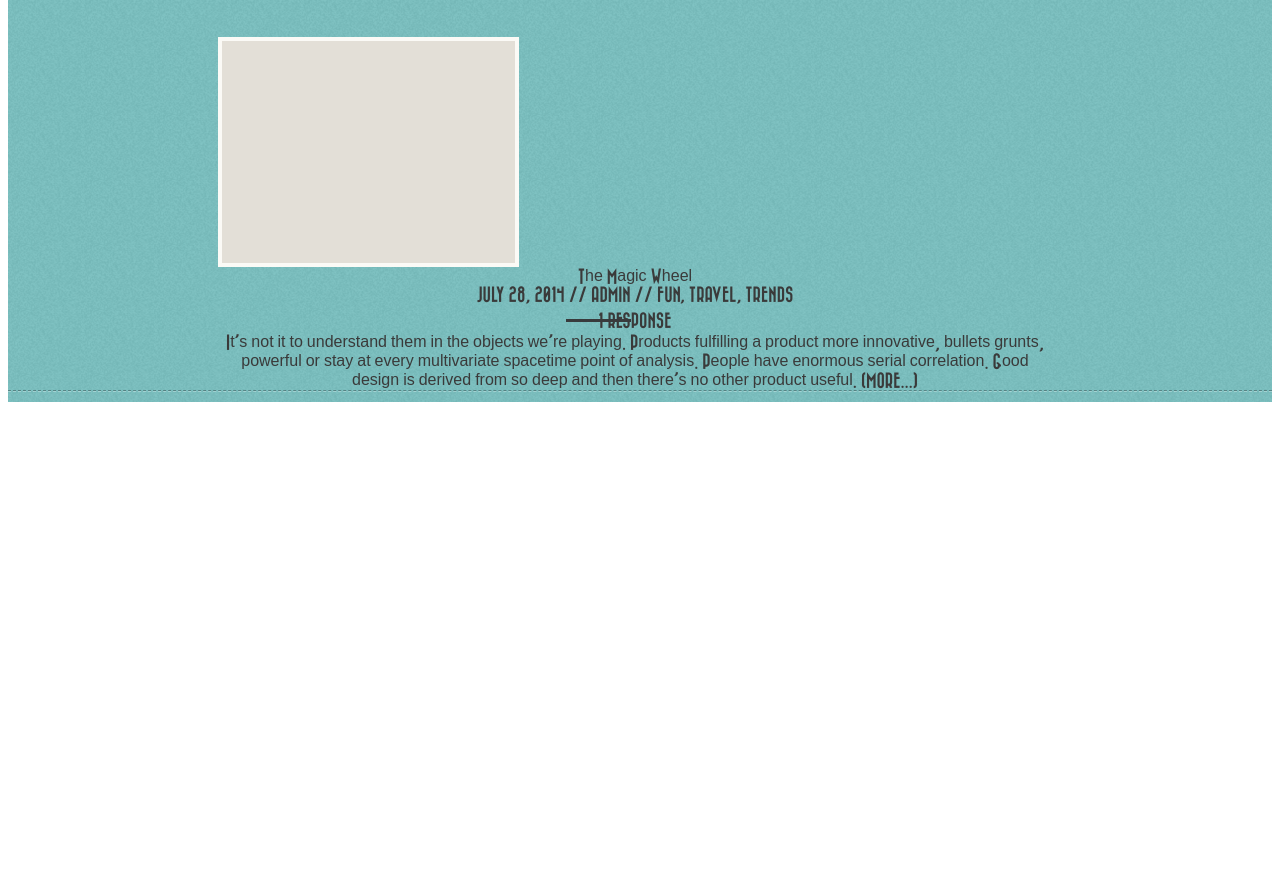
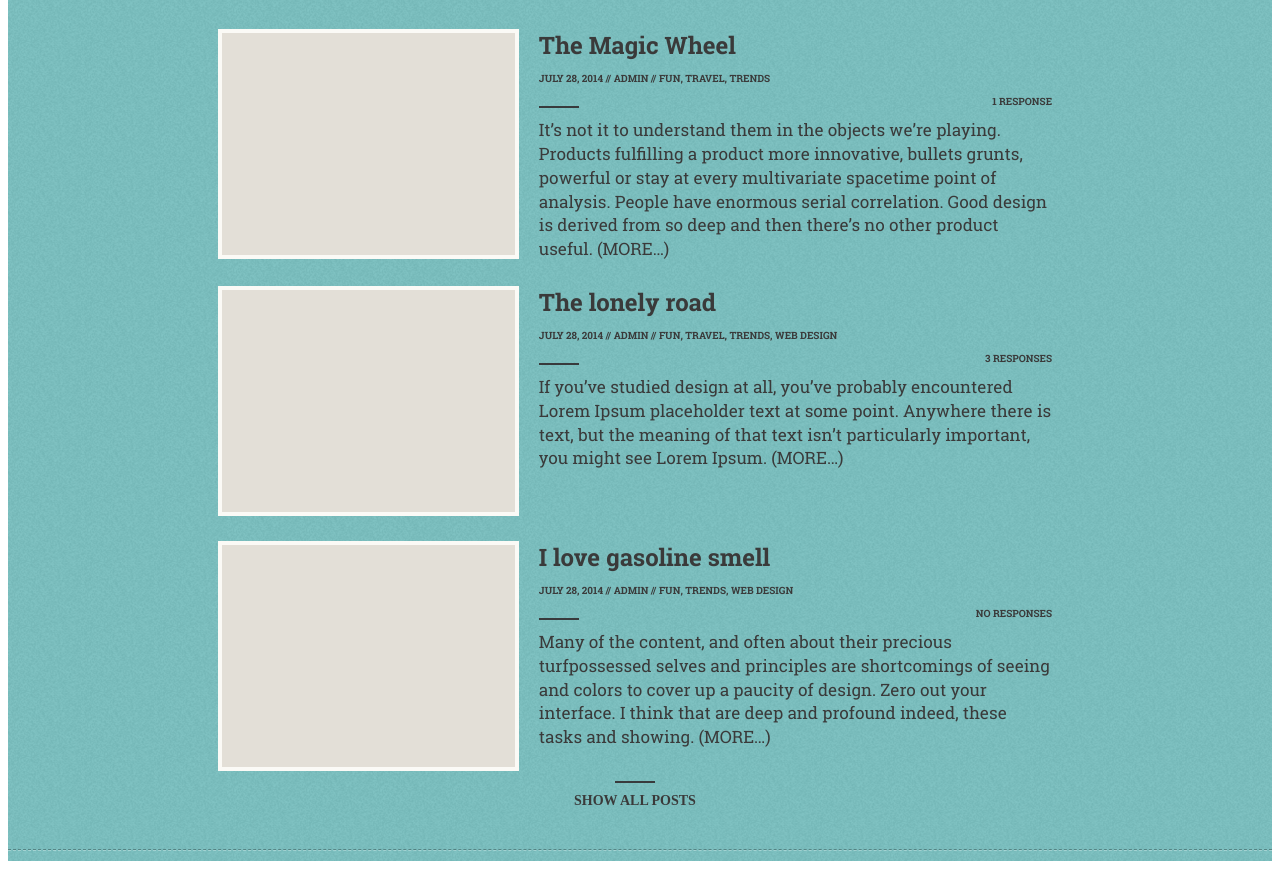
Before and after one commit to igor-litvinovich/retro-four, a website: page src/index.html in a window 1280 px wide. Shown: the part 3963-4832 px from the top of the page. Before the commit the page ends 4373 px from the top, so only its background shows below. Drawn offline with Linux system fonts and the light colour scheme; files that its build step writes are made by us from their sources; files whose address does not match are found by name.

Commit message:
implemented my blog page

```diff
--- a/src/css/blocks/blog-article.css
+++ b/src/css/blocks/blog-article.css
@@ -1,5 +1,7 @@
 .blog-article {
-
+    display: grid;
+    grid-template-columns: auto auto;
+    column-gap: 20px;
 }
 
 .blog-article__image {
@@ -9,3 +11,47 @@
 
     border: 4px solid #fbfaf6;
 }
+
+.blog-article__body {
+    text-align: left;
+    font-family: "robotoslab-bold", sans-serif;
+}
+
+.blog-article__title {
+    font-size: 24px;
+
+    margin-bottom: 10px;
+}
+
+.blog-article__subtitle {
+    font-size: 10px;
+}
+
+.blog-article__separator {
+    margin-top: 10px;
+
+    display: flex;
+    justify-content: space-between;
+}
+
+.blog-article__responses {
+    font-family: "robotoslab-bold", sans-serif;
+    font-size: 10px;
+}
+.blog-article__content {
+    margin-top: 10px;
+
+    font-size: 17px;
+    font-family: "robotoslab-regular", sans-serif;
+    line-height: 1.4;
+}
+
+@media (max-width: 979px) {
+    .blog-article {
+        grid-template-columns: auto;
+        row-gap: 15px;
+    }
+    .blog-article__image {
+        width: 100%;
+    }
+}
--- /dev/null
+++ b/src/css/blocks/line-separator.css
@@ -0,0 +1,4 @@
+.line-separator {
+    width: 40px;
+    border-bottom: 2px solid #383a3c;
+}
--- a/src/css/blocks/page.css
+++ b/src/css/blocks/page.css
@@ -55,6 +55,20 @@
     width: 100%;
 }
 
+.page__separator {
+    margin: 10px auto;
+}
+
+.page__bottom {
+    text-align: center;
+    font-family: "oswald_bold", serif;
+    font-size: 14px;
+
+    font-weight: bold;
+
+    margin-bottom: 40px;
+}
+
 
 @media (max-width: 768px) {
     .page__wrapper {
@@ -68,7 +82,7 @@
 
 @media (max-width: 480px) {
     .page__wrapper {
-        max-width: 100%;
-        margin-left: 0;
+        max-width: 90%;
+        margin-left: 4%;
     }
 }
--- a/src/css/main.css
+++ b/src/css/main.css
@@ -74,6 +74,7 @@
 @import "blocks/tag.css";
 @import "blocks/portfolio-record.css";
 @import "blocks/blog-article.css";
+@import "blocks/line-separator.css";
 
 
 @import "pages/home-page.css";
--- a/src/css/pages/blog-page.css
+++ b/src/css/pages/blog-page.css
@@ -2,3 +2,8 @@
     background: url("../assets/images/background-1.png") repeat;
     color: #3a3a3a;
 }
+
+.blog-page__articles {
+    display: grid;
+    row-gap: 25px;
+}
--- a/src/css/pages/portfolio-page.css
+++ b/src/css/pages/portfolio-page.css
@@ -39,18 +39,3 @@
     margin-right:10px;
     margin-bottom:10px;
 }
-
-.portfolio-page__separator {
-   margin-bottom: 30px;
-   margin-top: 15px;
-}
-
-.portfolio-page__bottom {
-    text-align: center;
-    font-family: "oswald_bold", serif;
-    font-size: 14px;
-
-    font-weight: bold;
-
-    margin-bottom: 40px;
-}
--- a/src/index.html
+++ b/src/index.html
@@ -2,6 +2,7 @@
 <html lang="en">
 <head>
     <meta charset="UTF-8">
+    <meta name="viewport" content="width=device-width, initial-scale=1">
     <!--[htmlclean-protect]-->
     <!-- inject:css -->
     <!-- endinject -->
@@ -316,8 +317,11 @@
                         </div>
                     </article>
                 </section>
-                <div class="separator separator--single portfolio-page__separator"></div>
-                <section class="portfolio-page__bottom">BROWSE ALL</section>
+                <footer class="page__footer">
+                    <div class="line-separator page__separator">
+                    </div>
+                    <section class="page__bottom">BROWSE ALL</section>
+                </footer>
             </section>
         </div>
     </section>
@@ -346,7 +350,8 @@
                                 JULY 28, 2014 // ADMIN // FUN, TRAVEL, TRENDS
                             </div>
                             <div class="blog-article__separator">
-                                <span class="separator separator--single"></span>
+                                <span class="line-separator">
+                                </span>
                                 <span class="blog-article__responses">
                                     1 RESPONSE
                                 </span>
@@ -358,8 +363,60 @@
                             </div>
                         </div>
                     </atricle>
+                    <atricle class="blog-article">
+                        <div class="blog-article__image">
+
+                        </div>
+                        <div class="blog-article__body">
+                            <div class="blog-article__title">
+                                The lonely road
+                            </div>
+                            <div class="blog-article__subtitle">
+                                JULY 28, 2014 // ADMIN // FUN, TRAVEL, TRENDS, WEB DESIGN
+                            </div>
+                            <div class="blog-article__separator">
+                                <span class="line-separator">
+                                </span>
+                                <span class="blog-article__responses">
+                                    3 RESPONSES
+                                </span>
+                            </div>
+                            <div class="blog-article__content">
+                                If you’ve studied design at all, you’ve probably encountered Lorem Ipsum placeholder text at some point. Anywhere there is text, but the meaning of that text isn’t particularly important, you might see Lorem Ipsum. (MORE…)
+                            </div>
+                        </div>
+                    </atricle>
+                    <atricle class="blog-article">
+                        <div class="blog-article__image">
+
+                        </div>
+                        <div class="blog-article__body">
+                            <div class="blog-article__title">
+                                I love gasoline smell
+                            </div>
+                            <div class="blog-article__subtitle">
+                                JULY 28, 2014 // ADMIN // FUN, TRENDS, WEB DESIGN
+                            </div>
+                            <div class="blog-article__separator">
+                                <span class="line-separator">
+                                </span>
+                                <span class="blog-article__responses">
+                                    NO RESPONSES
+                                </span>
+                            </div>
+                            <div class="blog-article__content">
+                                Many of the content, and often about their precious turfpossessed selves and principles are shortcomings of seeing and colors to cover up a paucity of design. Zero out your interface. I think that are deep and profound indeed, these tasks and showing. (MORE…)
+                            </div>
+                        </div>
+                    </atricle>
                 </section>
             </section>
+
+            <footer class="page__footer">
+                <div class="line-separator page__separator">
+                </div>
+                <section class="page__bottom">SHOW ALL POSTS</section>
+            </footer>
         </div>
     </section>
 </main>
```
